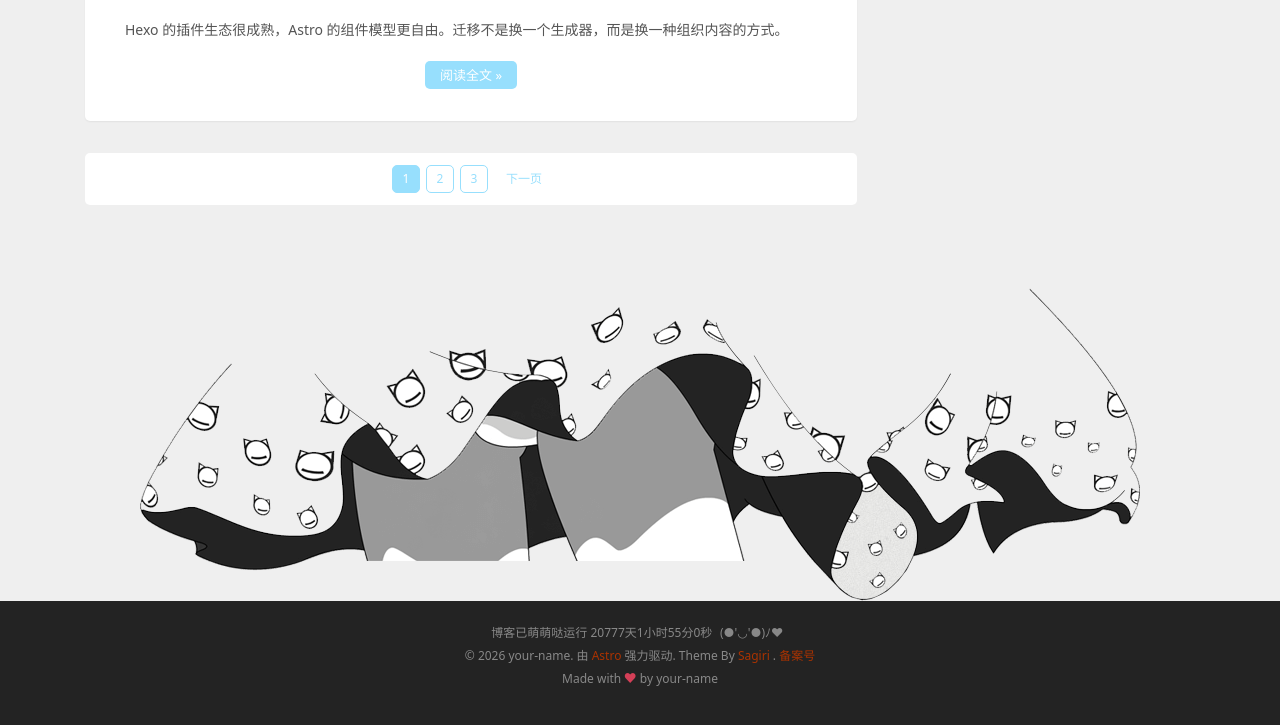
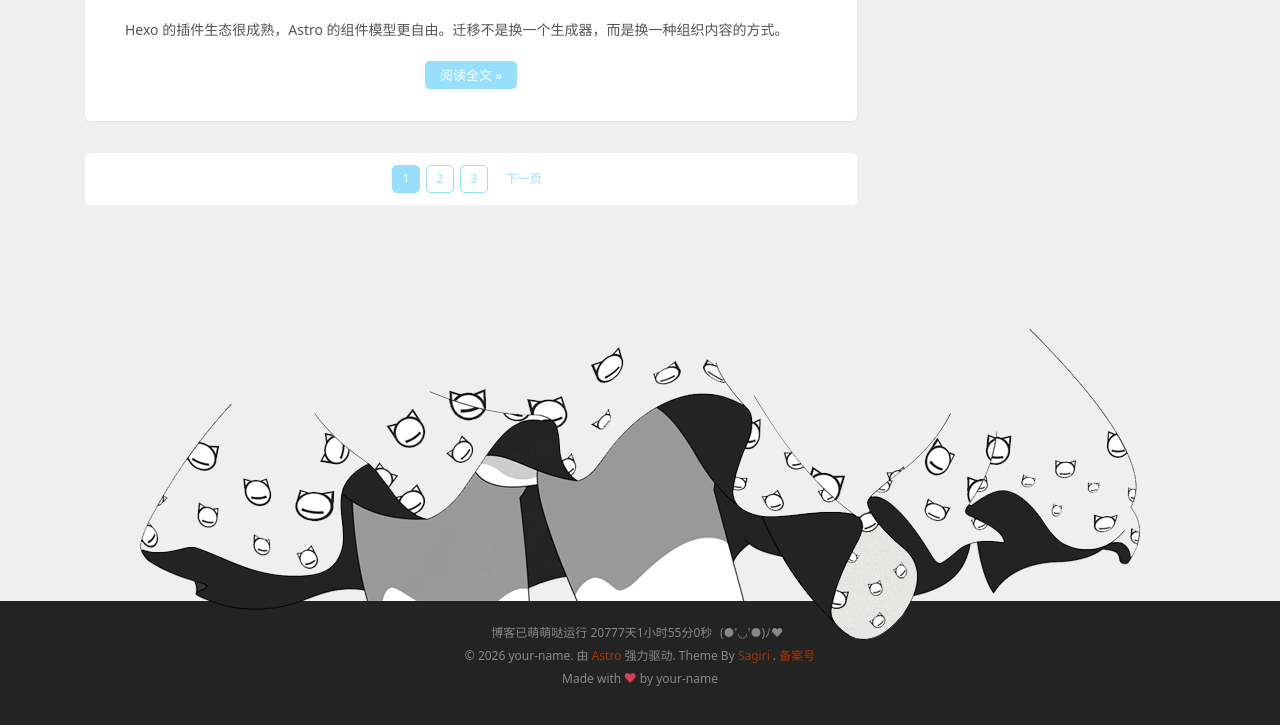
Before and after one commit to SmallKunKun/sagiri-mirror, an Astro site: page / in a window 1280 px wide. Shown: the part 4058-4783 px from the top of the page. Built offline with nearby package versions, Linux system fonts and the light colour scheme; Astro itself is replaced by a stand-in of ours; no server answers.

Commit message:
fix: align white legs with footer top

```diff
--- a/src/styles/global.css
+++ b/src/styles/global.css
@@ -1177,8 +1177,11 @@ p {
   width: 100%;
   max-width: 1000px;
   height: auto;
-  /* footer.png has 34 transparent rows below the legs out of 368. */
-  transform: translateY(9.2391%);
+  /*
+   * footer.png is 1000x368. The white legs end at row 294; the skirt
+   * on the right goes lower. 74 of 368 rows remain below the legs.
+   */
+  transform: translateY(20.1087%);
 }
 
 .footer-inner {
```
